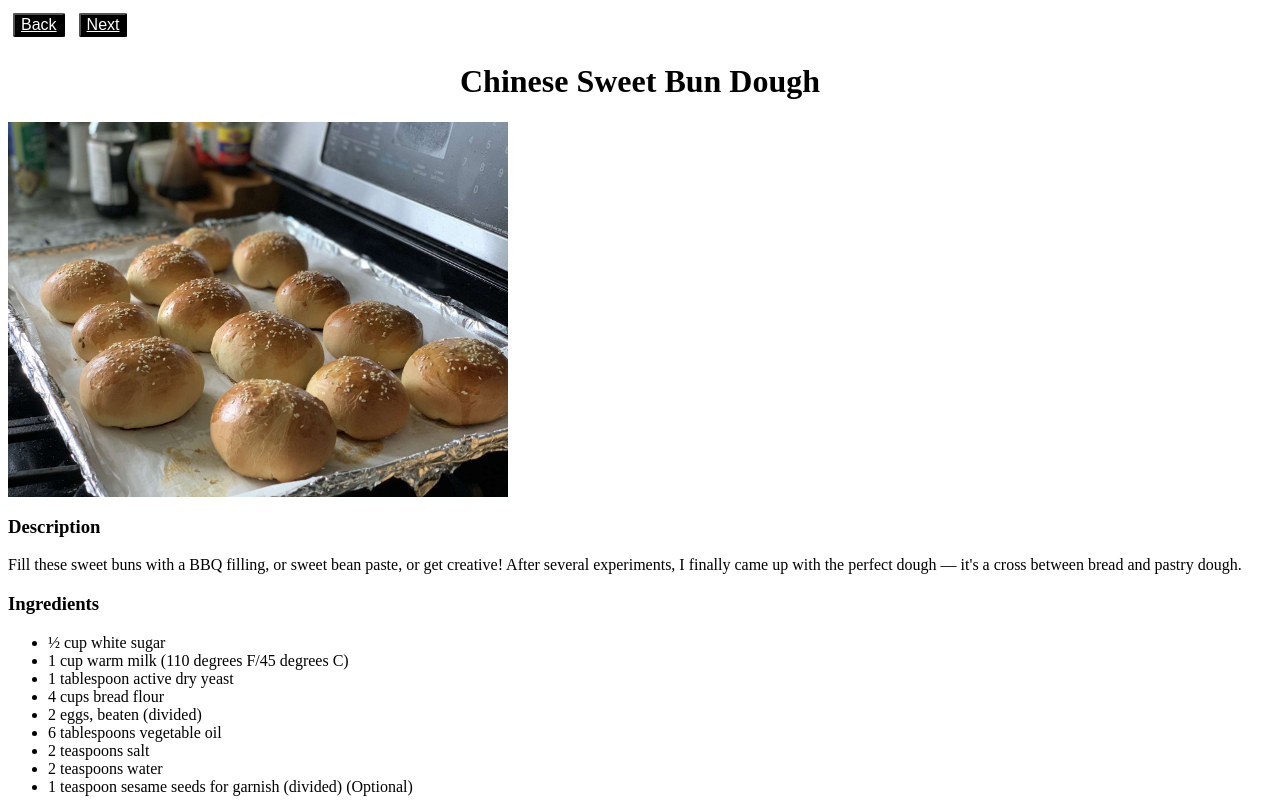
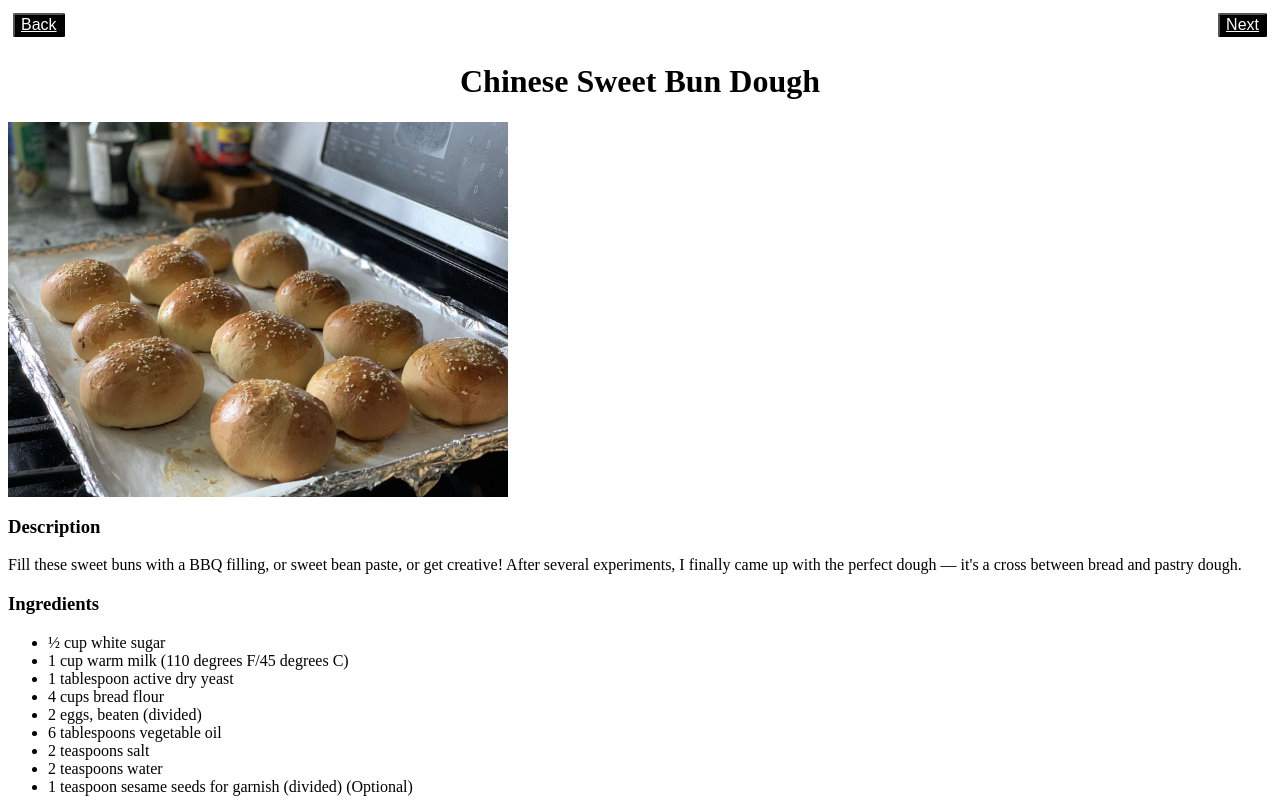
Before and after one commit to DanielShenouda/odin-recipes, a plain HTML site: page recipes/dough.html in a window 1280 px wide. Shown: the top 800 px of the page. Drawn offline with Linux system fonts and the light colour scheme.

Commit message:
Aligned next and back buttons

```diff
--- a/styles.css
+++ b/styles.css
@@ -15,6 +15,12 @@ a {
     font-size: medium;
 }
 
+.button-container {
+    display: flex;
+    justify-content: space-between;
+    width: 100%;
+}
+
 img {
     width: 500px;
     height: auto;
```
